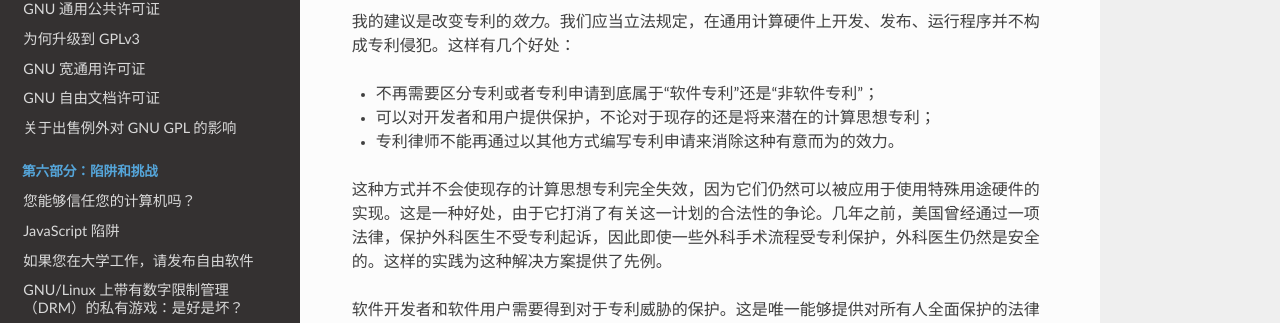
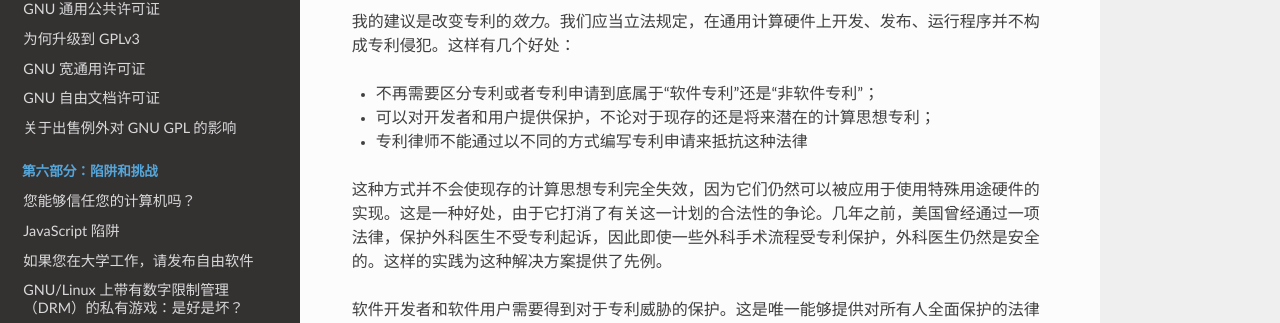
Before and after one commit to beijinglug/fsfs-zh, an MkDocs documentation site: the page built from docs/limit-patent-effect.md, in a window 1280 px wide and 900 px high, scrolled down 1214 px. Shown: the part 365-688 px from the top of the window. Built offline with MkDocs 1.6.1, drawn with Linux system fonts in a browser that asks for light colours; nearby versions of some CDN libraries; old or Windows-style settings are respelled for this version of MkDocs.

Commit message:
Fix limit-patent-effect (#204)

```diff
--- a/docs/limit-patent-effect.md
+++ b/docs/limit-patent-effect.md
@@ -36,7 +36,7 @@
 
 -   可以对开发者和用户提供保护，不论对于现存的还是将来潜在的计算思想专利；
 
--   专利律师不能再通过以其他方式编写专利申请来消除这种有意而为的效力。
+-   专利律师不能通过以不同的方式编写专利申请来抵抗这种法律
 
 这种方式并不会使现存的计算思想专利完全失效，因为它们仍然可以被应用于使用特殊用途硬件的实现。这是一种好处，由于它打消了有关这一计划的合法性的争论。几年之前，美国曾经通过一项法律，保护外科医生不受专利起诉，因此即使一些外科手术流程受专利保护，外科医生仍然是安全的。这样的实践为这种解决方案提供了先例。
 
```
